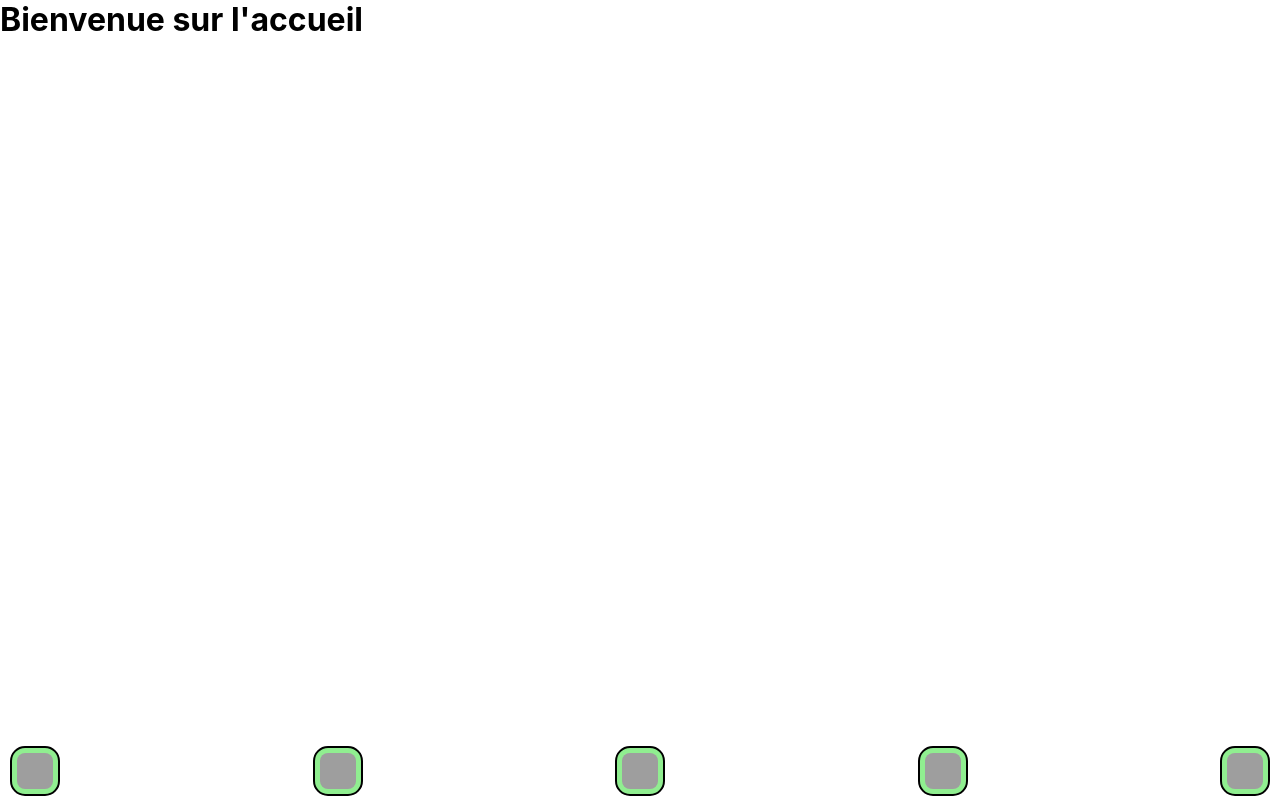
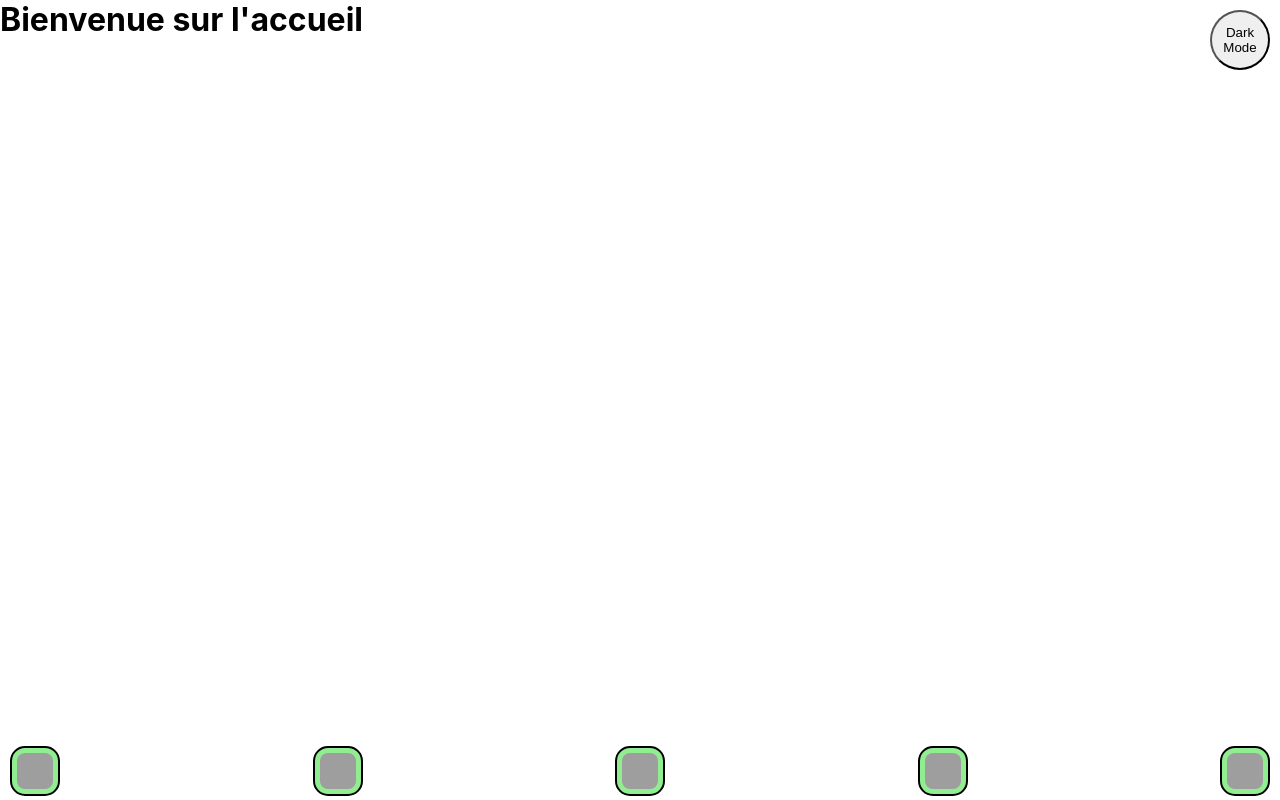
Before and after one commit to Ecotick/Ecotick_front, a React (Create React App) app: page / in a window 1280 px wide. Built offline with nearby package versions, Linux system fonts and the light colour scheme; grey boxes are pictures that could not be loaded.

Commit message:
darkmode complet

```diff
--- a/src/App.js
+++ b/src/App.js
@@ -1,35 +1,17 @@
 import './App.css';
-import {BrowserRouter as Router, Route, Switch} from 'react-router-dom';
-import Nav from './components/Nav'
-import Home from './components/Home'
-import Messagerie from './components/Messagerie'
-import MonFil from './components/MonFil'
-import Carte from './components/Carte'
-import Parametres from './components/Parametres'
+import NavRoutes from './components/NavRoutes'
+import ThemeContextProvider from './context/ThemeContext'
 
 
 function App() {
 
   return (
     <>
-      <Router>
-
-        <Nav />
-
-        <Switch>
-          <Route path="/" exact component={Home} />
-
-          <Route path="/messagerie" exact component={Messagerie} />
-
-          <Route path="/monfil" exact component={MonFil} />
-
-          <Route path="/carte" exact component={Carte} />
-
-          <Route path="/parametres" exact component={Parametres} />
-        </Switch>
-      </Router>
+    <ThemeContextProvider>
+        <NavRoutes />
+    </ThemeContextProvider>
     </>
-  );
+    );
 }
 
 export default App;
--- /dev/null
+++ b/src/components/BtnDarkMode.css
@@ -0,0 +1,12 @@
+.btn-darkmode {
+  position: absolute;
+  top: 10px;
+  right: 10px;
+  border-radius: 50%;
+  width: 60px;
+  height: 60px;
+  display: flex;
+  justify-content: center;
+  align-items: center;
+  outline: none;
+}
--- /dev/null
+++ b/src/components/BtnDarkMode.js
@@ -0,0 +1,18 @@
+import React, {useContext} from 'react'
+import './BtnDarkMode.css'
+import {ThemeContext} from '../context/ThemeContext';
+
+function BtnDarkMode() {
+
+  const {toggleDarkMode} = useContext(ThemeContext)
+
+  return (
+
+    <button
+    onClick={toggleDarkMode}
+    className="btn-darkmode">Dark Mode</button>
+
+  )
+}
+
+export default BtnDarkMode
--- a/src/components/Carte.js
+++ b/src/components/Carte.js
@@ -1,9 +1,17 @@
-import React from 'react'
+import React, {useContext} from 'react'
+import {ThemeContext} from '../context/ThemeContext'
+import BtnDarkMode from './BtnDarkMode';
 
 function Carte() {
+
+  const {darkMode} = useContext(ThemeContext)
+
+  console.log(darkMode);
+
     return (
         <div>
             <h1>Hello from Carte</h1>
+            <BtnDarkMode />
         </div>
     )
 }
--- a/src/components/Home.js
+++ b/src/components/Home.js
@@ -1,9 +1,17 @@
-import React from 'react'
+import React, {useContext} from 'react'
+import {ThemeContext} from '../context/ThemeContext'
+import BtnDarkMode from './BtnDarkMode';
 
 function Home() {
+
+  const {darkMode} = useContext(ThemeContext)
+
+  console.log(darkMode);
+
     return (
         <div>
             <h1>Bienvenue sur l'accueil</h1>
+            <BtnDarkMode />
         </div>
     )
 }
--- a/src/components/Messagerie.js
+++ b/src/components/Messagerie.js
@@ -1,9 +1,18 @@
-import React from 'react'
+import React, {useContext}from 'react'
+import {ThemeContext} from '../context/ThemeContext'
+import BtnDarkMode from './BtnDarkMode';
+
 
 function Messagerie() {
+
+  const {darkMode} = useContext(ThemeContext)
+
+  console.log(darkMode);
+
     return (
         <div>
             <h1>Welcome to messagerie</h1>
+            <BtnDarkMode />
         </div>
     )
 }
--- a/src/components/MonFil.js
+++ b/src/components/MonFil.js
@@ -1,9 +1,15 @@
-import React from 'react'
+import React, {useContext} from 'react'
+import {ThemeContext} from '../context/ThemeContext'
+import BtnDarkMode from './BtnDarkMode';
 
 function MonFil() {
+
+    const {darkMode} = useContext(ThemeContext)
+
     return (
         <div>
             <h1>Hello from mon fil</h1>
+            <BtnDarkMode />
         </div>
     )
 }
--- /dev/null
+++ b/src/components/NavRoutes.js
@@ -0,0 +1,39 @@
+import React from 'react'
+import {BrowserRouter as Router, Route, Switch} from 'react-router-dom';
+import Nav from './Nav'
+import Home from './Home'
+import Messagerie from './Messagerie'
+import MonFil from './MonFil'
+import Carte from './Carte'
+import Parametres from './Parametres'
+
+
+
+function NavRoutes() {
+
+    return (
+
+            <Router>
+
+            <Nav />
+
+                <Switch>
+
+                    <Route path="/" exact component={Home} />
+
+                    <Route path="/messagerie" exact component={Messagerie} />
+
+                    <Route path="/monfil" exact component={MonFil} />
+
+                    <Route path="/carte" exact component={Carte} />
+
+                    <Route path="/parametres" exact component={Parametres} />
+                </Switch>
+
+            </Router>
+
+
+    )
+}
+
+export default NavRoutes;
--- a/src/components/Parametres.js
+++ b/src/components/Parametres.js
@@ -1,9 +1,17 @@
-import React from 'react'
+import React, {useContext} from 'react'
+import {ThemeContext} from '../context/ThemeContext'
+import BtnDarkMode from './BtnDarkMode';
 
 function Parametres() {
+
+  const {darkMode} = useContext(ThemeContext)
+
+  console.log(darkMode);
+
     return (
         <div>
             <h1>Hello from parametres</h1>
+            <BtnDarkMode />
         </div>
     )
 }
--- /dev/null
+++ b/src/context/ThemeContext.js
@@ -0,0 +1,27 @@
+import React, {createContext, useState} from 'react'
+
+export const ThemeContext = createContext();
+
+const ThemeContextProvider = props => {
+
+    const [darkMode, setDarkMode] = useState(false);
+
+    const toggleDarkMode = () => {
+      setDarkMode(!darkMode);
+    }
+
+    if(darkMode) {
+      document.body.classList.add('dark-body');
+    } else {
+      document.body.classList.remove('dark-body');
+    }
+
+    return (
+
+        <ThemeContext.Provider value={{toggleDarkMode,darkMode}}>
+            {props.children}
+        </ThemeContext.Provider>
+    )
+}
+
+export default ThemeContextProvider;
--- a/src/index.css
+++ b/src/index.css
@@ -16,3 +16,8 @@ code {
   font-family: source-code-pro, Menlo, Monaco, Consolas, 'Courier New',
     monospace;
 }
+
+.dark-body {
+  background: #222;
+  color: #f1f1f1;
+}
```
